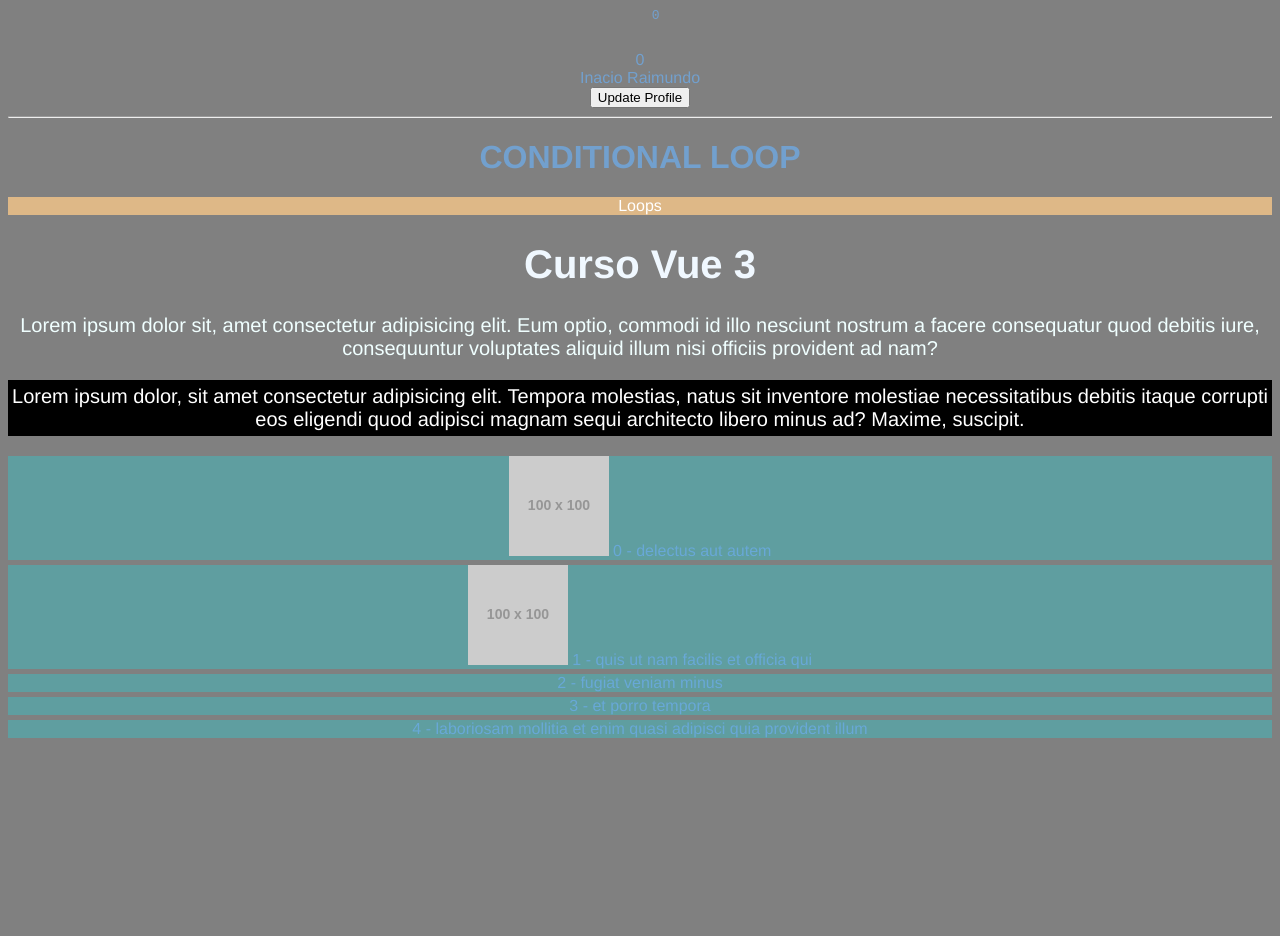
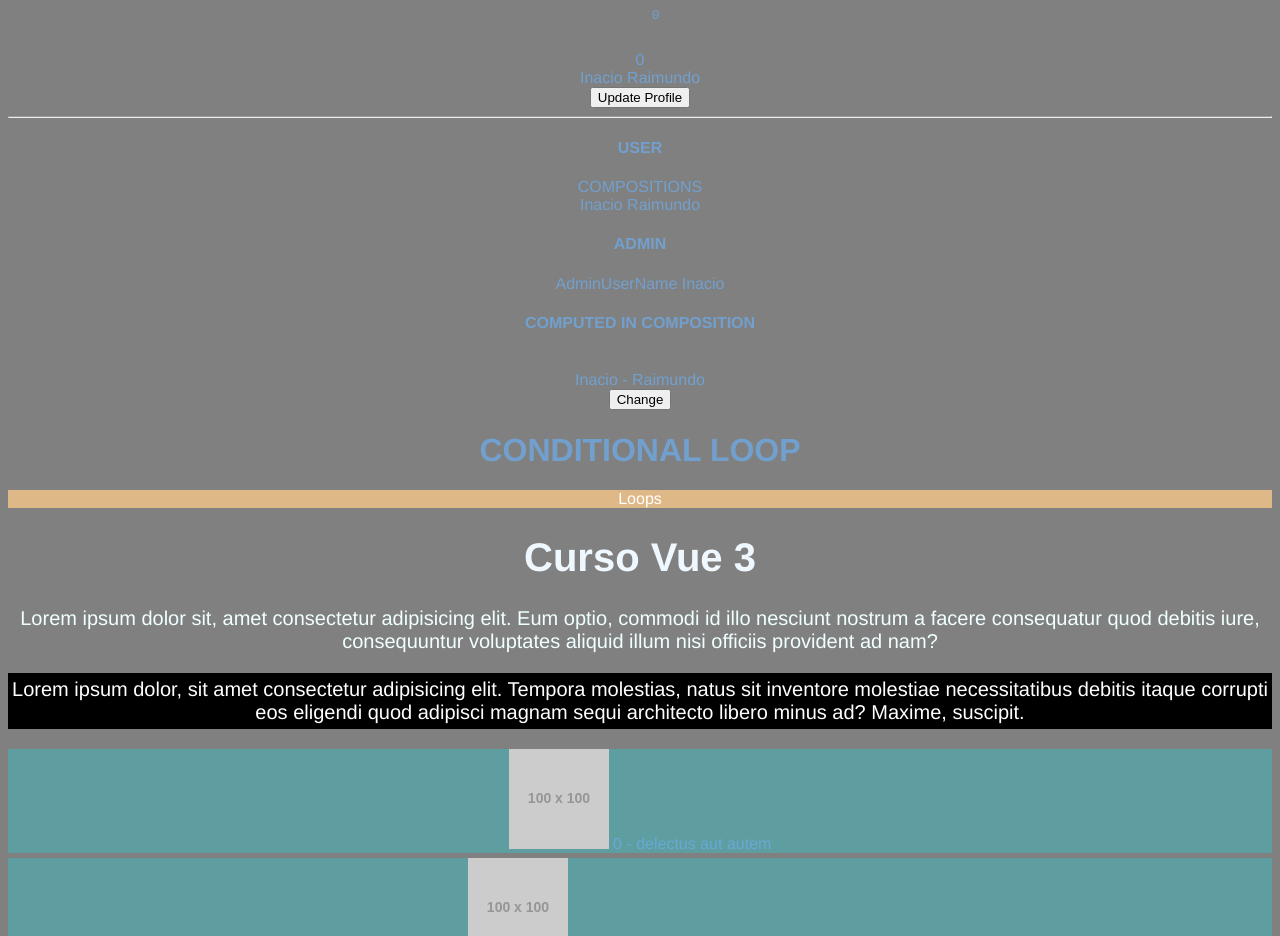
Before and after one commit to inacio000/Vue.js, a Vue app in the folder my-vue-app/: page / in a window 1280 px wide. Shown: the part 2720-3656 px from the top of the page. Before the commit the page ends 3466 px from the top, so only its background shows below. Built offline with nearby package versions, Linux system fonts and the light colour scheme.

Commit message:
Composition API syntax

```diff
--- a/my-vue-app/src/App.vue
+++ b/my-vue-app/src/App.vue
@@ -109,6 +109,8 @@
   </button>
   <hr>
 
+  <CompositionAPI />
+
   <!-- CONDICIONAL LOOP -->
   <h1>CONDITIONAL LOOP</h1>
   <ConditionalLoop />
@@ -128,6 +130,7 @@ import ConditionalLoop from './components/ConditionalLoop.vue';
 import AppProducts from './components/Products/AppProducts.vue';
 import ComputedPropriety from './components/ComputedPropriety.vue';
 import TwoWayDataBinding from './components/Two-way-data-binding.vue';
+import CompositionAPI from './components/Products/CompositionAPI.vue';
 
 export default {
   name: 'App',
@@ -140,11 +143,12 @@ export default {
     WatchConcept,
     SlotComponent,
     BaseAlertProps,
+    CompositionAPI,
     ConditionalLoop,
     EventConceptsVue,
     ComputedPropriety,
     TwoWayDataBinding,
-  },
+},
 
   methods: {
       onClose() {
--- /dev/null
+++ b/my-vue-app/src/components/Products/CompositionAPI.vue
@@ -0,0 +1,68 @@
+<template>
+    <div>
+        <h4>USER</h4>
+        {{ name }}
+        <br>
+        {{ users.fName }} {{ users.lName }}
+        <br>
+        <h4>ADMIN</h4>
+        {{ admin.fName }} {{ admin.lName }}
+        <br>
+        <h4>COMPUTED IN COMPOSITION</h4>
+        <br>
+        {{ fullName }}
+        <br>
+        <button @click="changeName()">Change</button>
+    </div>
+</template>
+
+<script>
+import { ref, computed, watch } from 'vue';
+
+export default {
+
+    setup() {
+
+        const users = ref({
+            fName: 'Inacio',
+            lName: 'Raimundo'
+        })
+
+        const admin = ref({
+            fName: 'AdminUserName',
+            lName: 'Inacio'
+        })
+
+        const fullName = computed(() => {
+            return `${users.value.fName} - ${users.value.lName}`
+        })
+
+        watch(users, () => {
+            console.log('Users Watched...')
+        }, {deep: true})
+
+        var name = 'COMPOSITIONS';
+
+        // Metodos são transformados em funções
+        const changeName = () => {
+            alert('clicked...')
+            name = 'COMPOSITIONS API'
+
+            users.value.fName = 'Luis'
+            users.value.lName = 'Calela'
+
+            admin.value.fName = 'NewAdmin'
+            admin.value.lName = 'Luis'
+        }
+
+        return {
+            name,
+            users,
+            admin,
+            computed,
+            fullName,
+            changeName,
+        }
+    }
+}
+</script>
```
